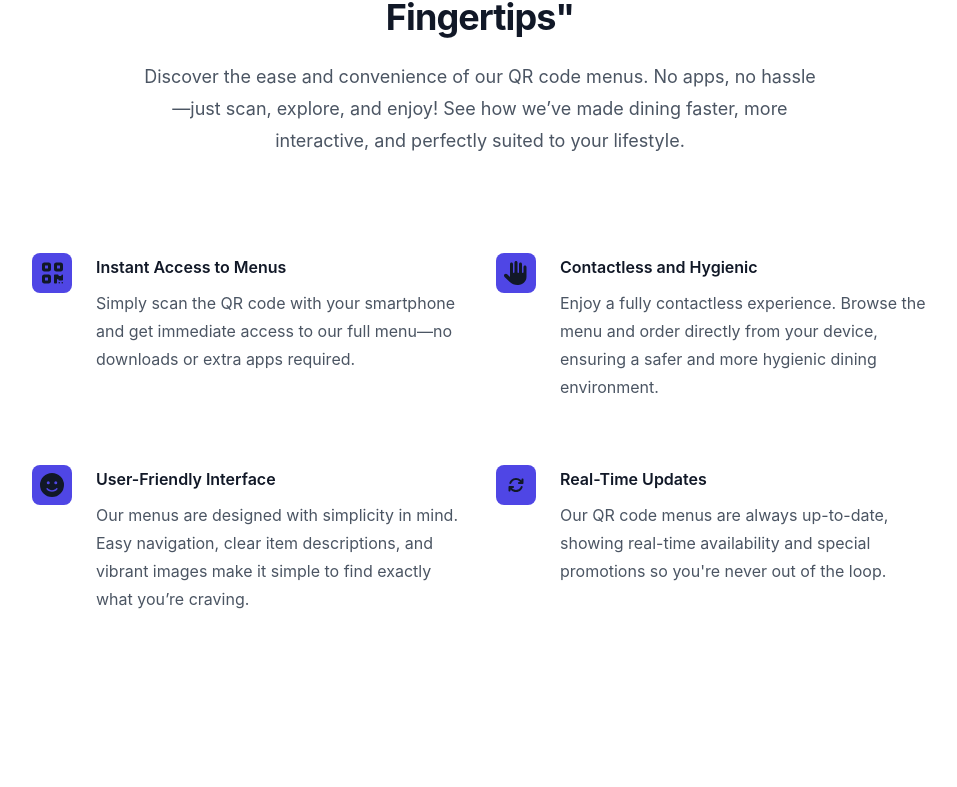
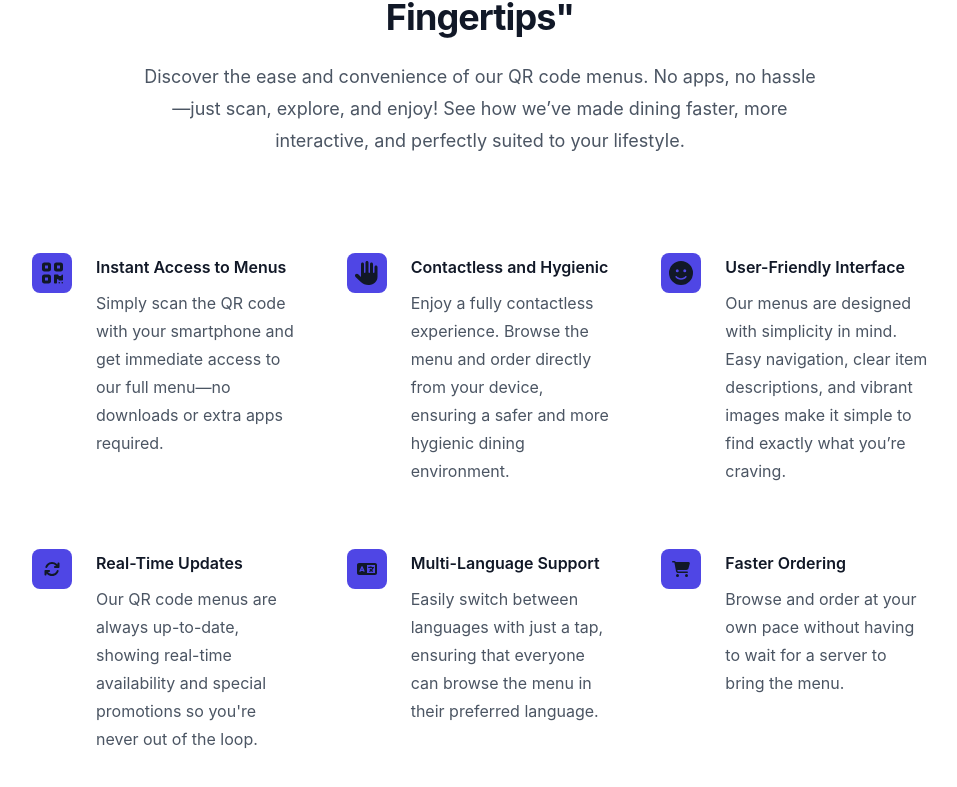
Before and after one commit to EmrreK/MenuMaster, a React (Create React App) app in the folder client/: page / in a window 1280 px wide. Shown: the part 1007-1794 px from the top of the page, without its empty margins (160-1117 px from the left). Before the commit the page ends 1748 px from the top, so only its background shows below. Built offline with nearby package versions, Linux system fonts and the light colour scheme.

Commit message:
2 futures added

```diff
--- a/client/src/Components/Features.jsx
+++ b/client/src/Components/Features.jsx
@@ -5,6 +5,8 @@ import {
 	faFaceSmile,
 	faHand,
 	faArrowsRotate,
+	faLanguage,
+	faCartShopping,
 } from "@fortawesome/free-solid-svg-icons";
 
 function Features() {
@@ -33,6 +35,20 @@ function Features() {
 				"Our QR code menus are always up-to-date, showing real-time availability and special promotions so you're never out of the loop.",
 			icon: <FontAwesomeIcon icon={faArrowsRotate} />,
 		},
+
+		{
+			name: " Multi-Language Support",
+			description:
+				"Easily switch between languages with just a tap, ensuring that everyone can browse the menu in their preferred language.",
+			icon: <FontAwesomeIcon icon={faLanguage} />,
+		},
+
+		{
+			name: " Faster Ordering",
+			description:
+				"Browse and order at your own pace without having to wait for a server to bring the menu.",
+			icon: <FontAwesomeIcon icon={faCartShopping} />,
+		},
 	];
 
 	return (
@@ -53,7 +69,7 @@ function Features() {
 					</p>
 				</div>
 				<div className="mx-auto mt-16 max-w-2xl sm:mt-20 lg:mt-24 lg:max-w-4xl">
-					<dl className="grid max-w-xl grid-cols-1 gap-x-8 gap-y-10 lg:max-w-none lg:grid-cols-2 lg:gap-y-16">
+					<dl className="grid max-w-2xl grid-cols-1 gap-x-12 gap-y-10 lg:max-w-none lg:grid-cols-3 lg:gap-y-16">
 						{features.map((feature) => (
 							<div key={feature.name} className="relative pl-16">
 								<dt className="text-base font-semibold leading-7 text-gray-900">
```
